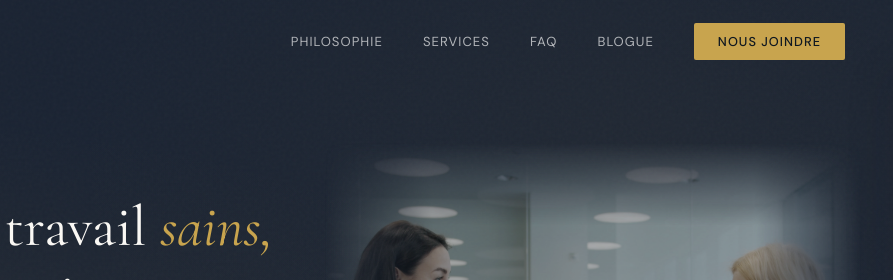
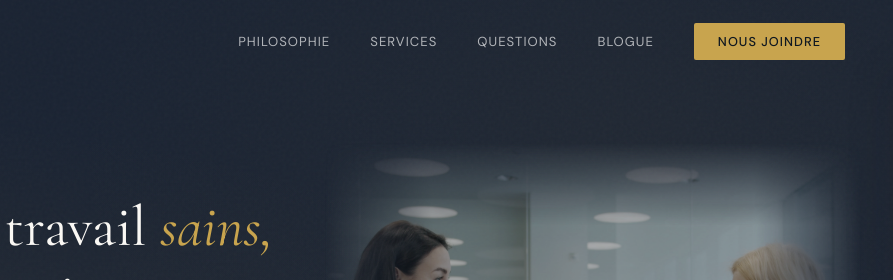
Before and after one commit to pierremichaudpm/aurea, a website: page template.html in a window 1280 px wide. Shown: the top 280 px of the page, 387-1280 px from the left. Drawn offline with nearby package versions, Linux system fonts and the light colour scheme.

Commit message:
Rename nav label FAQ → Questions for French consistency
Co-Authored-By: Claude Opus 4.6 <noreply@anthropic.com>

```diff
--- a/template.html
+++ b/template.html
@@ -2347,7 +2347,7 @@ footer {
   <ul class="nav-links">
     <li><a href="#philosophie">Philosophie</a></li>
     <li><a href="#services">Services</a></li>
-    <li><a href="#faq">FAQ</a></li>
+    <li><a href="#faq">Questions</a></li>
     <li><a href="#blogue">Blogue</a></li>
     <li><a href="#contact" class="nav-cta">Nous joindre</a></li>
   </ul>
@@ -2376,7 +2376,7 @@ footer {
   </a>
   <a href="#philosophie" onclick="this.parentElement.classList.remove('open')">Philosophie</a>
   <a href="#services" onclick="this.parentElement.classList.remove('open')">Services</a>
-  <a href="#faq" onclick="this.parentElement.classList.remove('open')">FAQ</a>
+  <a href="#faq" onclick="this.parentElement.classList.remove('open')">Questions</a>
   <a href="#blogue" onclick="this.parentElement.classList.remove('open')">Blogue</a>
   <a href="#contact" onclick="this.parentElement.classList.remove('open')">Nous joindre</a>
 </div>
```
